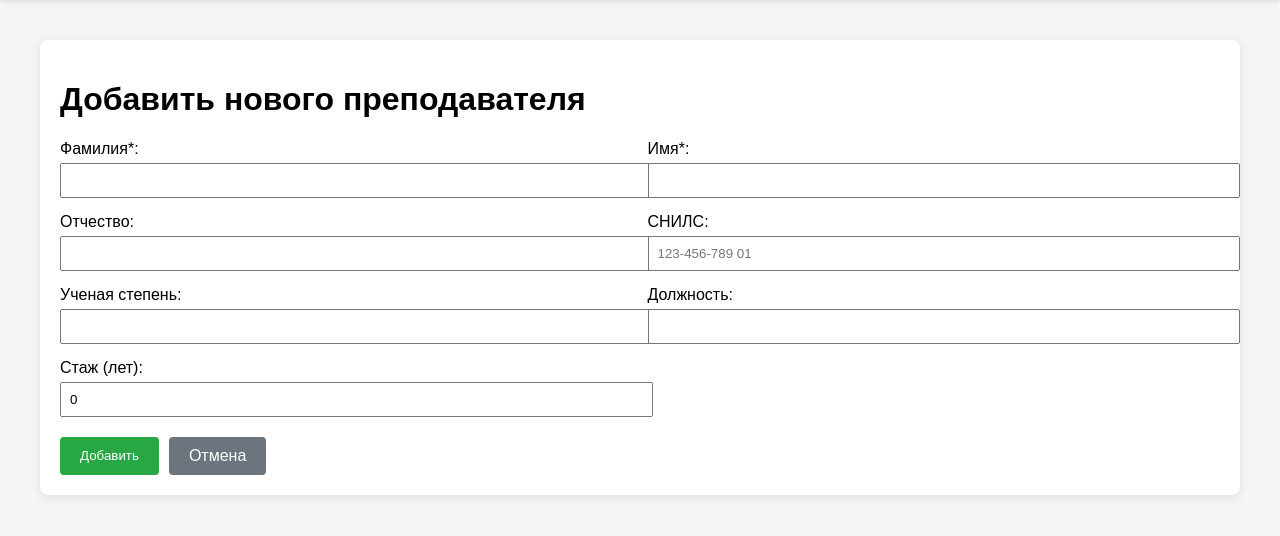
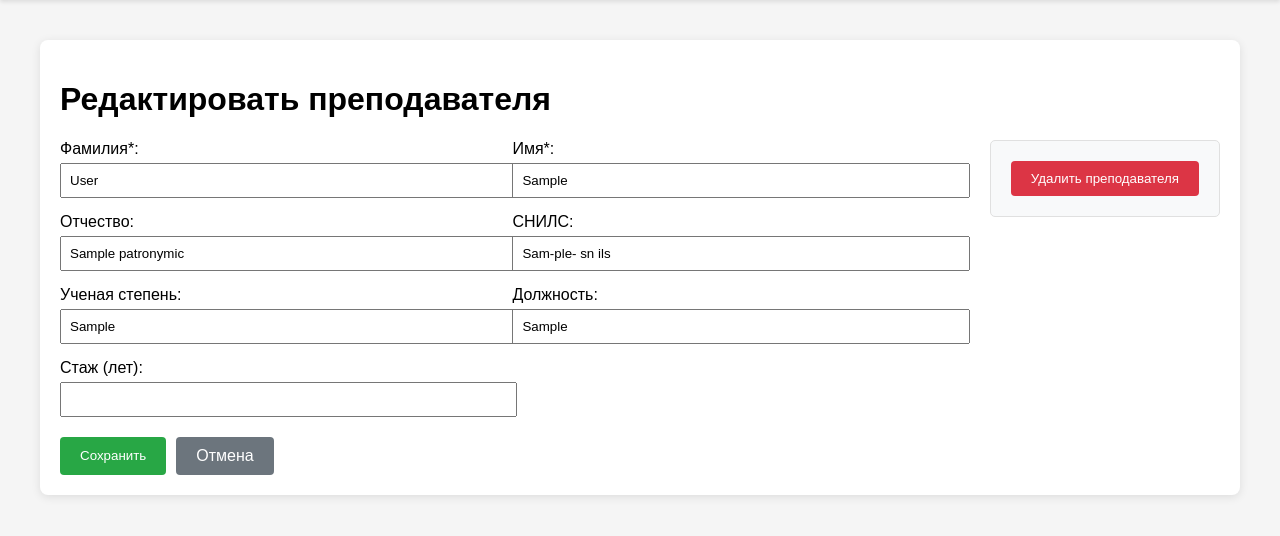
Before and after one commit to er0evelina/InfSys1, a Flask app: template task3/templates/update_teacher_form.html in a window 1280 px wide. Shown: the part 88-624 px from the top of the page. Run offline with Flask 3, Linux system fonts and the light colour scheme; the template is opened without the code that fills it: most values are stand-ins (such as "Sample title", 1, 10 or a date in 2020); parts of the project's set-up code (start-up, migrations or seed data) failed here and were passed over.

Commit message:
Создание кнопки в форме редактирования

```diff
--- a/task3/templates/update_teacher_form.html
+++ b/task3/templates/update_teacher_form.html
@@ -1,9 +1,9 @@
 {% extends "base.html" %}
 
-{% block title %}Добавить преподавателя{% endblock %}
+{% block title %}Редактировать преподавателя{% endblock %}
 
 {% block content %}
-    <h1>Добавить нового преподавателя</h1>
+    <h1>Редактировать преподавателя</h1>
 
     {% if error %}
         <div style="color: red; background-color: #ffe6e6; padding: 10px; border-radius: 5px; margin-bottom: 20px;">
@@ -11,51 +11,131 @@
         </div>
     {% endif %}
 
-    <form method="POST" action="{{ url_for('add_teacher') }}">
+    {% if teacher or form_data or teacher_id %}
+    <div style="display: flex; justify-content: space-between; align-items: start;">
+        <form method="POST" action="{{ url_for('update_teacher', teacher_id=teacher_id or (teacher.teacher_id if teacher else 0) or (form_data.teacher_id if form_data else 0)) }}" style="flex: 1;">
             <div style="display: grid; grid-template-columns: 1fr 1fr; gap: 15px;">
                 <div>
                     <label for="last_name">Фамилия*:</label>
-                <input type="text" id="last_name" name="last_name" required style="width: 100%; padding: 8px; margin-top: 5px;">
+                    {% if teacher %}
+                        <input type="text" id="last_name" name="last_name"
+                               value="{{ teacher.last_name }}"
+                               required style="width: 100%; padding: 8px; margin-top: 5px;">
+                    {% elif form_data %}
+                        <input type="text" id="last_name" name="last_name"
+                               value="{{ form_data.last_name }}"
+                               required style="width: 100%; padding: 8px; margin-top: 5px;">
+                    {% endif %}
                 </div>
 
                 <div>
                     <label for="first_name">Имя*:</label>
-                <input type="text" id="first_name" name="first_name" required style="width: 100%; padding: 8px; margin-top: 5px;">
+                    {% if teacher %}
+                        <input type="text" id="first_name" name="first_name"
+                               value="{{ teacher.first_name }}"
+                               required style="width: 100%; padding: 8px; margin-top: 5px;">
+                    {% elif form_data %}
+                        <input type="text" id="first_name" name="first_name"
+                               value="{{ form_data.first_name }}"
+                               required style="width: 100%; padding: 8px; margin-top: 5px;">
+                    {% endif %}
                 </div>
 
                 <div>
                     <label for="patronymic">Отчество:</label>
-                <input type="text" id="patronymic" name="patronymic" style="width: 100%; padding: 8px; margin-top: 5px;">
+                    {% if teacher %}
+                        <input type="text" id="patronymic" name="patronymic"
+                               value="{{ teacher.patronymic if teacher.patronymic else '' }}"
+                               style="width: 100%; padding: 8px; margin-top: 5px;">
+                    {% elif form_data %}
+                        <input type="text" id="patronymic" name="patronymic"
+                               value="{{ form_data.patronymic if form_data.patronymic else '' }}"
+                               style="width: 100%; padding: 8px; margin-top: 5px;">
+                    {% endif %}
                 </div>
 
                 <div>
                     <label for="snils">СНИЛС:</label>
-                <input type="text" id="snils" name="snils" placeholder="123-456-789 01" style="width: 100%; padding: 8px; margin-top: 5px;">
+                    {% if teacher and teacher.snils %}
+                        <input type="text" id="snils" name="snils"
+                               value="{{ teacher.snils[:3] + '-' + teacher.snils[3:6] + '-' + teacher.snils[6:9] + ' ' + teacher.snils[9:] }}"
+                               placeholder="123-456-789 01" style="width: 100%; padding: 8px; margin-top: 5px;">
+                    {% elif form_data and form_data.snils %}
+                        <input type="text" id="snils" name="snils"
+                               value="{{ form_data.snils }}"
+                               placeholder="123-456-789 01" style="width: 100%; padding: 8px; margin-top: 5px;">
+                    {% else %}
+                        <input type="text" id="snils" name="snils"
+                               placeholder="123-456-789 01" style="width: 100%; padding: 8px; margin-top: 5px;">
+                    {% endif %}
                 </div>
 
                 <div>
                     <label for="academic_degree">Ученая степень:</label>
-                <input type="text" id="academic_degree" name="academic_degree" style="width: 100%; padding: 8px; margin-top: 5px;">
+                    {% if teacher %}
+                        <input type="text" id="academic_degree" name="academic_degree"
+                               value="{{ teacher.academic_degree if teacher.academic_degree else '' }}"
+                               style="width: 100%; padding: 8px; margin-top: 5px;">
+                    {% elif form_data %}
+                        <input type="text" id="academic_degree" name="academic_degree"
+                               value="{{ form_data.academic_degree if form_data.academic_degree else '' }}"
+                               style="width: 100%; padding: 8px; margin-top: 5px;">
+                    {% endif %}
                 </div>
 
                 <div>
                     <label for="administrative_position">Должность:</label>
-                <input type="text" id="administrative_position" name="administrative_position" style="width: 100%; padding: 8px; margin-top: 5px;">
+                    {% if teacher %}
+                        <input type="text" id="administrative_position" name="administrative_position"
+                               value="{{ teacher.administrative_position if teacher.administrative_position else '' }}"
+                               style="width: 100%; padding: 8px; margin-top: 5px;">
+                    {% elif form_data %}
+                        <input type="text" id="administrative_position" name="administrative_position"
+                               value="{{ form_data.administrative_position if form_data.administrative_position else '' }}"
+                               style="width: 100%; padding: 8px; margin-top: 5px;">
+                    {% endif %}
                 </div>
 
                 <div>
                     <label for="experience_years">Стаж (лет):</label>
-                <input type="number" id="experience_years" name="experience_years" min="0" value="0" style="width: 100%; padding: 8px; margin-top: 5px;">
+                    {% if teacher %}
+                        <input type="number" id="experience_years" name="experience_years" min="0"
+                               value="{{ teacher.experience_years }}"
+                               style="width: 100%; padding: 8px; margin-top: 5px;">
+                    {% elif form_data %}
+                        <input type="number" id="experience_years" name="experience_years" min="0"
+                               value="{{ form_data.experience_years }}"
+                               style="width: 100%; padding: 8px; margin-top: 5px;">
+                    {% endif %}
                 </div>
             </div>
 
             <div style="margin-top: 20px; display: flex; gap: 10px;">
                 <button type="submit" style="padding: 10px 20px; background-color: #28a745; color: white; border: none; border-radius: 4px; cursor: pointer;">
-                Добавить
+                    Сохранить
                 </button>
                 <a href="{{ url_for('index') }}" style="padding: 10px 20px; background-color: #6c757d; color: white; text-decoration: none; border-radius: 4px;">
                     Отмена
                 </a>
             </div>
         </form>
+
+        <div style="margin-left: 40px; padding: 20px; background-color: #f8f9fa; border-radius: 5px; border: 1px solid #e0e0e0;">
+
+            <form method="POST" action="{{ url_for('delete_teacher', teacher_id=teacher_id or (teacher.teacher_id if teacher else 0) or (form_data.teacher_id if form_data else 0)) }}"
+                  onsubmit="return confirm('Вы уверены, что хотите удалить этого преподавателя?');">
+                <button type="submit" style="padding: 10px 20px; background-color: #dc3545; color: white; border: none; border-radius: 4px; cursor: pointer; width: 100%;">
+                    Удалить преподавателя
+                </button>
+            </form>
+        </div>
+    </div>
+    {% else %}
+        <div style="color: red; padding: 20px; text-align: center;">
+            Преподаватель не найден
+        </div>
+        <a href="{{ url_for('index') }}" style="display: inline-block; padding: 10px 20px; background-color: #6c757d; color: white; text-decoration: none; border-radius: 4px;">
+            Вернуться к списку
+        </a>
+    {% endif %}
 {% endblock %}
```
Lines whose indentation alone changed are shown as unchanged.
